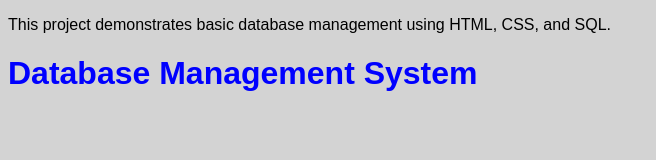
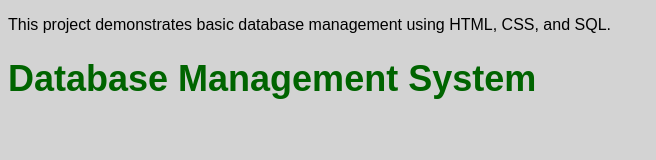
Before and after one commit to AanaStha16/dbProject, a plain HTML site: page index.html in a window 1280 px wide. Shown: the whole page, without its empty margins (0-656 px from the left). Drawn offline with Linux system fonts and the light colour scheme.

Commit message:
Updated page styling

```diff
--- a/bluestyle.css
+++ b/bluestyle.css
@@ -4,5 +4,6 @@ body {
 }
 
 h1 {
-    color: blue;
+    color: darkgreen;
+    font-size: 36px;
 }
```
